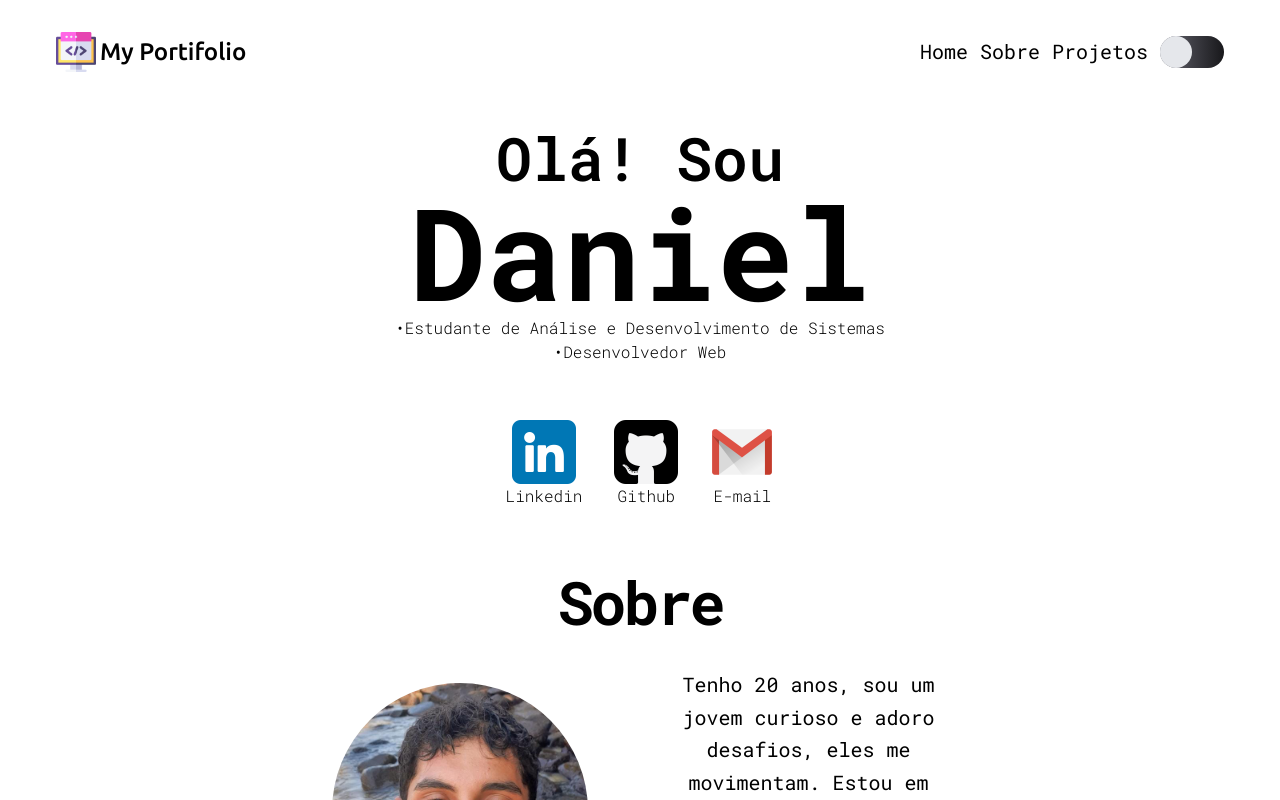
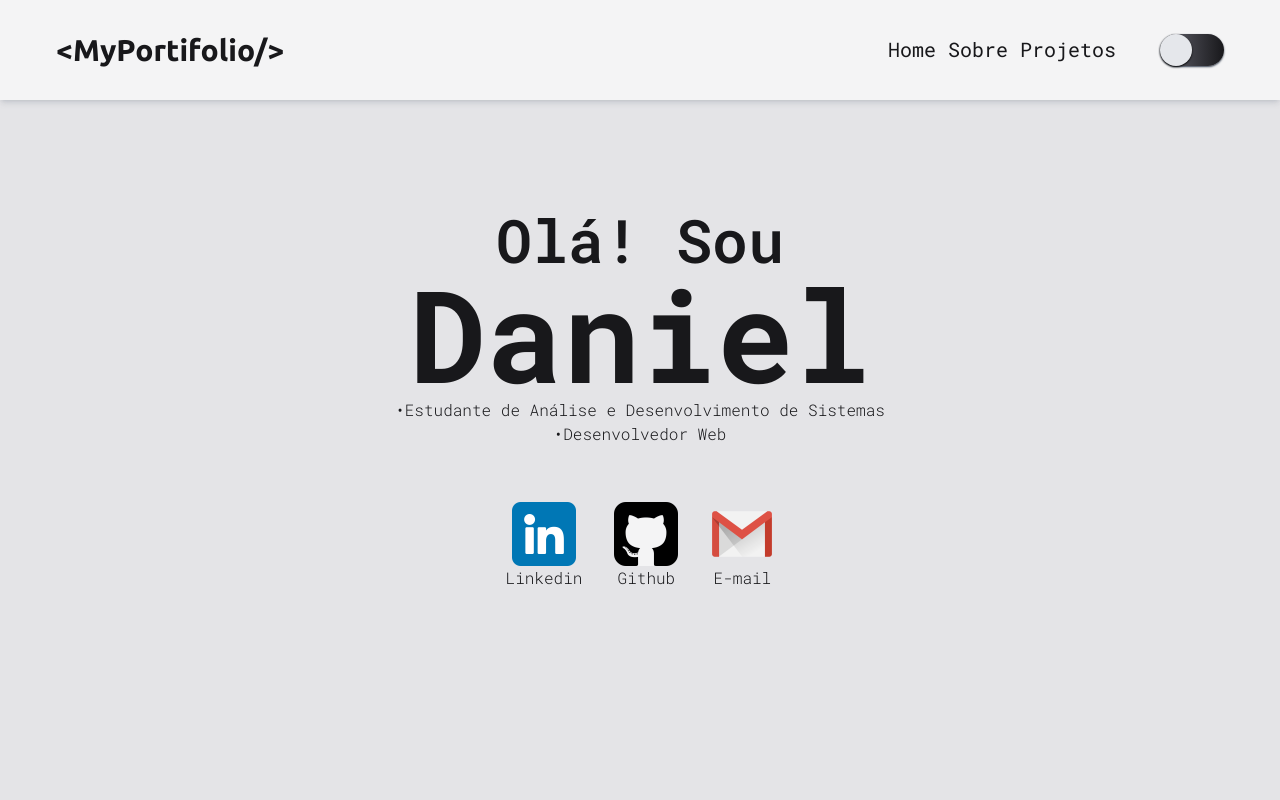
Before and after one commit to danielalmeidafarias/MyPortifolio, a React (Create React App) app: page / in a window 1280 px wide. Shown: the top 800 px of the page. Built offline with nearby package versions, Linux system fonts and the light colour scheme.

Commit message:
terceiro commit

```diff
--- a/public/index.html
+++ b/public/index.html
@@ -25,7 +25,7 @@
       work correctly both with client-side routing and a non-root public URL.
       Learn how to configure a non-root public URL by running `npm run build`.
     -->
-    <title>My Portifolio</title>
+    <title>MyPortifolio</title>
   </head>
   <body>
     <noscript>Portifolio online criado com React.js e Tailwindcss.</noscript>
--- a/src/App.jsx
+++ b/src/App.jsx
@@ -8,7 +8,7 @@ import Projects from './components/Projects';
 const App = () => {
   return (
     <div>
-      <div className="h-full n w-ful">
+      <div className="h-full n w-ful bg-zinc-200 text-zinc-900">
 
         <Header />
 
--- a/src/components/About.jsx
+++ b/src/components/About.jsx
@@ -19,8 +19,8 @@ const About = () => {
                 <div className="flex flex-col p-2 items-center">
                     <img className="rounded-full w-64 mb-4" src={Photo} alt="Face"/>
                     <div className="flex flex-col items-start">
-                        <p className="text-lg font-thin text-center">• Daniel de Almeida Farias</p>
-                        <p className="text-lg font-thin text-center">• São José dos Campos-SP</p>
+                        <p className="text-lg font-light text-center">• Daniel de Almeida Farias</p>
+                        <p className="text-lg font-light text-center">• São José dos Campos-SP</p>
                     </div>
                 </div>
                 <div className="p-2 sm:w-80">
--- a/src/components/DarkModeButton.jsx
+++ b/src/components/DarkModeButton.jsx
@@ -10,8 +10,8 @@ const DarkModeButton = () => {
     //className='w-16 h-16 bg-gray-100 rounded-full absolute'
 
     return (
-        <div className='hidden md:block ml-3 w-16 h-8 bg-gradient-to-r from-zinc-500 via-zinc-700 to-zinc-900 rounded-full relative'>
-          <div onClick={changeTheme} className={theme ? 'w-8 h-8 bg-gray-200 rounded-full absolute ease-in-out duration-300' : 'w-8 h-8 bg-gray-200 rounded-full absolute translate-x-[32px] ease-in-out duration-300'}></div>
+        <div className='hidden md:block ml-3 w-16 h-8 bg-gradient-to-r from-zinc-500 via-zinc-700 to-zinc-900 rounded-full relative shadow-sm shadow-gray-700'>
+          <div onClick={changeTheme} className={theme ? 'cursor-pointer w-8 h-8 bg-gray-200 rounded-full absolute ease-in-out duration-300 shadow-sm shadow-black' : 'cursor-pointer w-8 h-8 bg-gray-200 rounded-full absolute translate-x-[32px] ease-in-out duration-300 shadow-sm shadow-black'}></div>
         </div>
     );
 
--- a/src/components/HamburgerMenu.jsx
+++ b/src/components/HamburgerMenu.jsx
@@ -1,6 +1,7 @@
 import React from "react";
 
 import { useState } from "react";
+
 
 const HamburgerMenu = () => {
     const [active, setMode] = useState(false)
@@ -12,18 +13,18 @@ const HamburgerMenu = () => {
     return (
         <div>
 
-            <div className="hamburger md:hidden flex flex-col gap-1" onClick={ToggleMode}>
+            <div className="hamburger md:hidden flex flex-col gap-1 cursor-pointer" onClick={ToggleMode}>
                 <div className={active ?  'rounded  duration-200 ease-in w-6 h-1 bg-black rotate-45 translate-y-2' : 'rounded w-6 h-1 bg-black ease-in duration-200'}></div>
                 <div className={active ?  'rounded ease-in w-6 h-1 bg-black rotate-45 duration-200 invisible': ' rounded w-6 h-1 bg-black ease-in duration-200'}></div>
                 <div className={active ?  'rounded  duration-200 ease-in w-6 h-1 bg-black -rotate-45 -translate-y-2' : 'rounded w-6 h-1 bg-black ease-in duration-200'}></div>
 
             </div>
 
-            <div className={active ? 'block absolute top-16.5 right-10 bg-black w-56 h-12 p-2 ease-in-out   duration-200 rounded-bl rounded-br mt-3 md:hidden' : ' block absolute top-16 right-10 duration-100 ease-in-out -w-24 -h-28 md:hidden'}>
+            <div className={active ? 'block absolute top-16.5 right-10 bg-zinc-800 w-56 h-12 p-2 ease-in-out   duration-200 rounded-bl rounded-br mt-3 md:hidden' : ' block absolute top-16 right-10 duration-100 ease-in-out -w-24 -h-28 md:hidden'}>
                 <ul className="flex justify-around items-center">
-                    <li className="text-white font-semibold text-lg" >Home</li>
-                    <li className="text-white font-semibold text-lg" >Sobre</li>
-                    <li className="text-white font-semibold text-lg" >Projetos</li>
+                    <li className={active ? "cursor-pointer text-zinc-200 font-medium hover:font-semibold text-lg" : 'hidden'} >Home</li>
+                    <li className={active ? "cursor-pointer text-zinc-200 font-medium hover:font-semibold text-lg" : 'hidden'} >Sobre</li>
+                    <li className={active ? "cursor-pointer text-zinc-200 font-medium hover:font-semibold text-lg" : 'hidden'} >Projetos</li>
                 </ul>
             </div>
 
--- a/src/components/Header.jsx
+++ b/src/components/Header.jsx
@@ -1,5 +1,4 @@
 import React from "react";
-import Logo from '../assets/img/programas.png';
 import DarkModeButton from "./DarkModeButton";
 import HamburgerMenu from "./HamburgerMenu";
 import HoverLine from "./HoverLine";
@@ -8,23 +7,28 @@ import HoverLine from "./HoverLine";
 
 const Header = () => {
     return (
-        <div className="">
-            <div className="flex justify-between p-8 items-center sm:px-14">
-                <div className="flex items-center gap-1">
-                    <img src={Logo} alt="Logo" className="w-10" />
-                    <h2 className="text-xl sm:text-2xl font-medium font-alt">My Portifolio</h2>
-                </div>
+        <div className=" w-full">
+            <div className="flex justify-between p-8 items-center sm:px-14 bg-zinc-100 fixed w-full  shadow-md shadow-gray-500/20">
+
+
+                <a href="">
+                    <h2 className="text-xl sm:text-3xl font-semibold font-alt hover:text-zinc-900/20 duration-50">{'<'}MyPortifolio{'/>'}</h2>
+                </a>
+
                 <div className="flex items-center">
-                    <ul className="hidden md:flex gap-3 text-xl">
+                    <div className="hidden md:flex gap-3 text-xl  mr-8">
                         <HoverLine value='Home'/>
                         <HoverLine value='Sobre'/>
                         <HoverLine value='Projetos'/>
-                    </ul>
+                    </div>
+
                     <div>
-                        <DarkModeButton />
-                    </div>
-                    <div>
-                        <HamburgerMenu />
+                        <div>
+                            <DarkModeButton />
+                        </div>
+                        <div>
+                            <HamburgerMenu />
+                        </div>
                     </div>
 
                 </div>
--- a/src/components/Home.jsx
+++ b/src/components/Home.jsx
@@ -7,7 +7,7 @@ import Github from '../assets/img/social/placa-do-github.png';
 
 const Home = () => {
     return (
-        <section className="flex flex-col justify-center mb-10">
+        <section className="flex flex-col justify-center h-screen">
             <div className="w-full flex flex-col items-center pt-6 px-4 justify-center mb-8">
                 <p className="text-4xl sm:text-5xl md:text-6xl font-semibold ">Olá! Sou</p>
                 <p className="text-7xl sm:text-8xl md:text-9xl font-bold ">Daniel</p>
@@ -19,9 +19,9 @@ const Home = () => {
 
             <div className="flex py-6 justify-center gap-8">
                 <div className="">
-                    <a className="flex flex-col items-center" href="https://www.linkedin.com/in/daniel-de-almeida-farias-495b49143/" rel="noreferrer" target="_blank">
+                    <a className="flex flex-col items-center " href="https://www.linkedin.com/in/daniel-de-almeida-farias-495b49143/" rel="noreferrer" target="_blank">
                         <img className=" h-10 sm:h-16" src={Linkedin} alt="Linkedin" />
-                        <p className=" font-light">Linkedin</p>
+                        <p className=" font-light hover:font-normal">Linkedin</p>
                     </a>
                 </div>
                 <div>
--- a/src/components/HoverLine.jsx
+++ b/src/components/HoverLine.jsx
@@ -15,9 +15,9 @@ const HoverLine = (props) => {
 
     return (
 
-        <a className='flex flex-col items-center justify-center w-22 overflow-hidden '>
+        <a className='flex flex-col items-center justify-center w-22 overflow-hidden cursor-pointer'>
           <p
-            className='text-xl'
+            className='text-xl hover:font-medium'
             onMouseOver={hoverFunction}
             onMouseLeave={leaveFunction}
           >
@@ -25,7 +25,7 @@ const HoverLine = (props) => {
           </p>
 
           <span
-            className={hover ?  'h-[2px] w-[100%] bg-black/70 ease-in-out duration-100' :  'h-[2px] w-[100%] bg-black/70 ease-in-out duration-100 -translate-x-[101%] '}
+            className={hover ?  'h-[2px] w-[100%] bg-black ease-in-out duration-100' :  'h-[2px] w-[100%] bg-black ease-in-out duration-100 -translate-x-[101%] '}
           >
           </span>
         </a>
```
